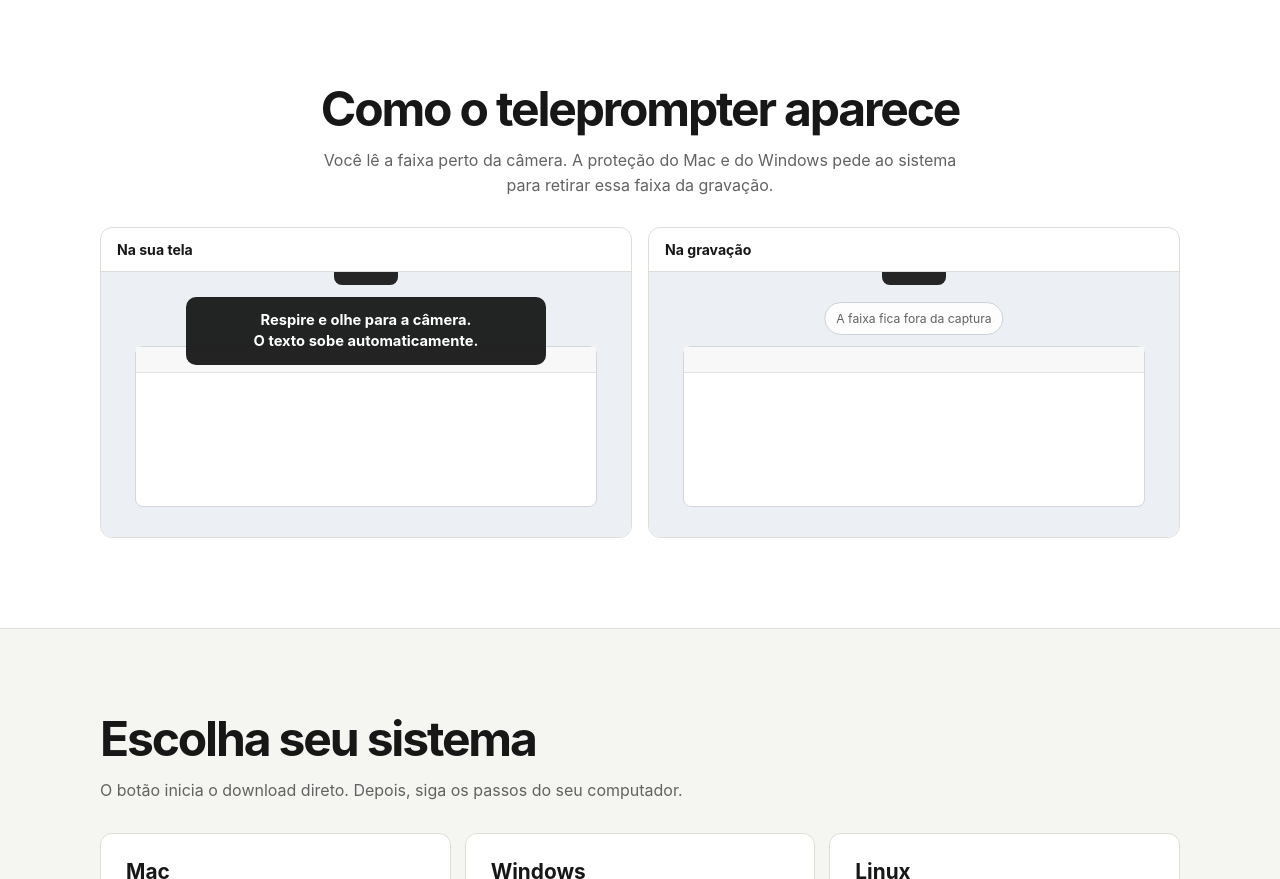
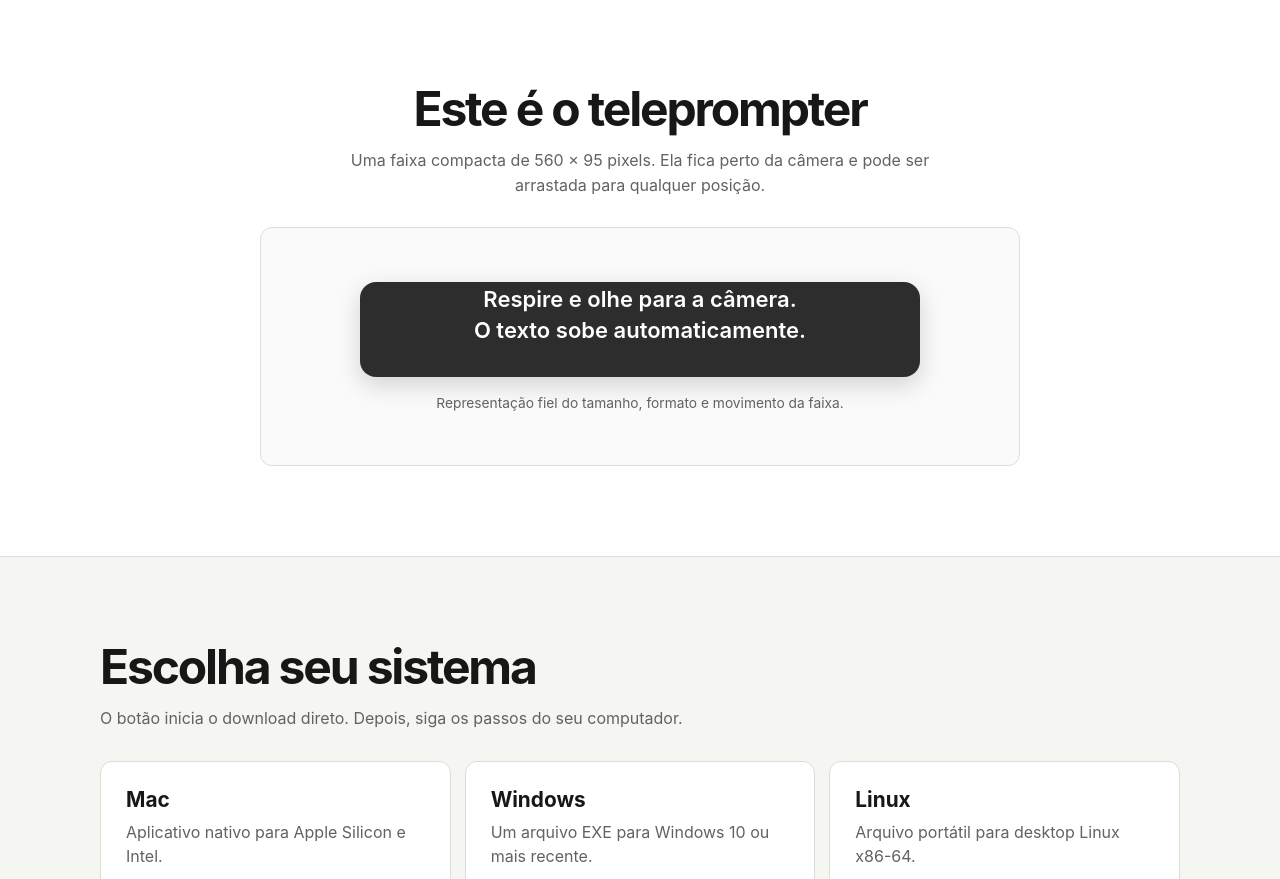
Before and after one commit to AElise08/teleprompter, a plain HTML site: page docs/index.html in a window 1280 px wide. Shown: the part 863-1742 px from the top of the page. Drawn offline with Linux system fonts and the light colour scheme.

Commit message:
Replace screen mockup with faithful teleprompter preview

```diff
--- a/docs/index.html
+++ b/docs/index.html
@@ -155,110 +155,67 @@
       .benefit strong { display: block; margin-bottom: 5px; }
       .benefit span { color: var(--muted); font-size: 0.9rem; line-height: 1.45; }
 
-      .visualization { padding: 0 0 90px; }
+      .product-preview { padding: 0 0 90px; }
 
-      .visualization-heading {
+      .product-preview-heading {
         max-width: 640px;
         margin: 0 auto 28px;
         text-align: center;
       }
 
-      .visualization-heading p {
+      .product-preview-heading p {
         margin: 0;
         color: var(--muted);
         line-height: 1.6;
       }
 
-      .comparison {
-        display: grid;
-        grid-template-columns: repeat(2, 1fr);
-        gap: 16px;
+      .teleprompter-stage {
+        max-width: 760px;
+        margin: 0 auto;
+        padding: 54px 20px;
+        border: 1px solid var(--line);
+        border-radius: 12px;
+        background: #fafafa;
       }
 
-      .screen-card {
-        margin: 0;
+      .teleprompter-window {
+        display: flex;
+        width: min(560px, 100%);
+        height: 95px;
+        margin: 0 auto;
+        align-items: center;
+        justify-content: center;
         overflow: hidden;
-        border: 1px solid var(--line);
-        border-radius: 12px;
-        background: var(--white);
+        border-radius: 16px;
+        color: #ffffff;
+        background: rgba(0, 0, 0, 0.82);
+        box-shadow: 0 8px 24px rgba(0, 0, 0, 0.16);
+        text-align: center;
+        font-size: 22px;
+        font-weight: 600;
+        line-height: 1.4;
       }
 
-      .screen-card figcaption {
-        padding: 13px 16px;
-        border-bottom: 1px solid var(--line);
-        font-size: 0.88rem;
-        font-weight: 700;
+      .teleprompter-text {
+        animation: preview-scroll 6s linear infinite;
       }
 
-      .desktop {
-        position: relative;
-        height: 265px;
-        overflow: hidden;
-        background: #eceff3;
+      .teleprompter-text span { display: block; white-space: nowrap; }
+
+      .preview-note {
+        margin: 18px 0 0;
+        color: var(--muted);
+        font-size: 0.86rem;
+        text-align: center;
       }
 
-      .desktop-window {
-        position: absolute;
-        top: 74px;
-        right: 34px;
-        bottom: 30px;
-        left: 34px;
-        border: 1px solid #d2d6db;
-        border-radius: 8px;
-        background: #ffffff;
+      @keyframes preview-scroll {
+        0%, 15% { transform: translateY(15px); }
+        85%, 100% { transform: translateY(-15px); }
       }
 
-      .desktop-window::before {
-        display: block;
-        height: 25px;
-        border-bottom: 1px solid #e1e3e6;
-        background: #f8f8f8;
-        content: "";
-      }
-
-      .camera-mark {
-        position: absolute;
-        top: 0;
-        left: 50%;
-        width: 64px;
-        height: 13px;
-        transform: translateX(-50%);
-        border-radius: 0 0 8px 8px;
-        background: #252525;
-      }
-
-      .prompt-strip {
-        position: absolute;
-        z-index: 2;
-        top: 25px;
-        left: 50%;
-        width: min(360px, calc(100% - 40px));
-        padding: 13px 18px;
-        transform: translateX(-50%);
-        border-radius: 10px;
-        color: #ffffff;
-        background: rgba(18, 18, 18, 0.92);
-        text-align: center;
-        font-size: 0.92rem;
-        font-weight: 650;
-        line-height: 1.45;
-      }
-
-      .capture .prompt-strip { display: none; }
-
-      .capture-message {
-        position: absolute;
-        z-index: 2;
-        top: 30px;
-        left: 50%;
-        padding: 8px 11px;
-        transform: translateX(-50%);
-        border: 1px solid #ccd2d9;
-        border-radius: 999px;
-        color: var(--muted);
-        background: rgba(255, 255, 255, 0.9);
-        font-size: 0.76rem;
-        white-space: nowrap;
+      @media (prefers-reduced-motion: reduce) {
+        .teleprompter-text { animation: none; }
       }
 
       .downloads {
@@ -329,10 +286,12 @@
 
       @media (max-width: 780px) {
         .hero { padding: 65px 0 58px; }
-        .benefits, .cards, .comparison { grid-template-columns: 1fr; }
+        .benefits, .cards { grid-template-columns: 1fr; }
         .benefit + .benefit { border-top: 1px solid var(--line); border-left: 0; }
         .card > p { min-height: 0; }
         .verification { grid-template-columns: 1fr; }
+        .teleprompter-window { height: 82px; font-size: 17px; }
+        .teleprompter-text span { white-space: normal; }
         footer { flex-direction: column; }
       }
     </style>
@@ -372,31 +331,20 @@
         </div>
       </section>
 
-      <section class="visualization container" aria-labelledby="visualization-title">
-        <div class="visualization-heading">
-          <h2 id="visualization-title">Como o teleprompter aparece</h2>
-          <p>Você lê a faixa perto da câmera. A proteção do Mac e do Windows pede ao sistema para retirar essa faixa da gravação.</p>
+      <section class="product-preview container" aria-labelledby="preview-title">
+        <div class="product-preview-heading">
+          <h2 id="preview-title">Este é o teleprompter</h2>
+          <p>Uma faixa compacta de 560 × 95 pixels. Ela fica perto da câmera e pode ser arrastada para qualquer posição.</p>
         </div>
 
-        <div class="comparison">
-          <figure class="screen-card">
-            <figcaption>Na sua tela</figcaption>
-            <div class="desktop">
-              <div class="camera-mark"></div>
-              <div class="prompt-strip">Respire e olhe para a câmera.<br>O texto sobe automaticamente.</div>
-              <div class="desktop-window"></div>
+        <div class="teleprompter-stage">
+          <div class="teleprompter-window" aria-label="Visualização da faixa real do teleprompter">
+            <div class="teleprompter-text">
+              <span>Respire e olhe para a câmera.</span>
+              <span>O texto sobe automaticamente.</span>
             </div>
-          </figure>
-
-          <figure class="screen-card capture">
-            <figcaption>Na gravação</figcaption>
-            <div class="desktop">
-              <div class="camera-mark"></div>
-              <div class="prompt-strip">Este texto não entra na gravação.</div>
-              <div class="capture-message">A faixa fica fora da captura</div>
-              <div class="desktop-window"></div>
-            </div>
-          </figure>
+          </div>
+          <p class="preview-note">Representação fiel do tamanho, formato e movimento da faixa.</p>
         </div>
       </section>
 
```
